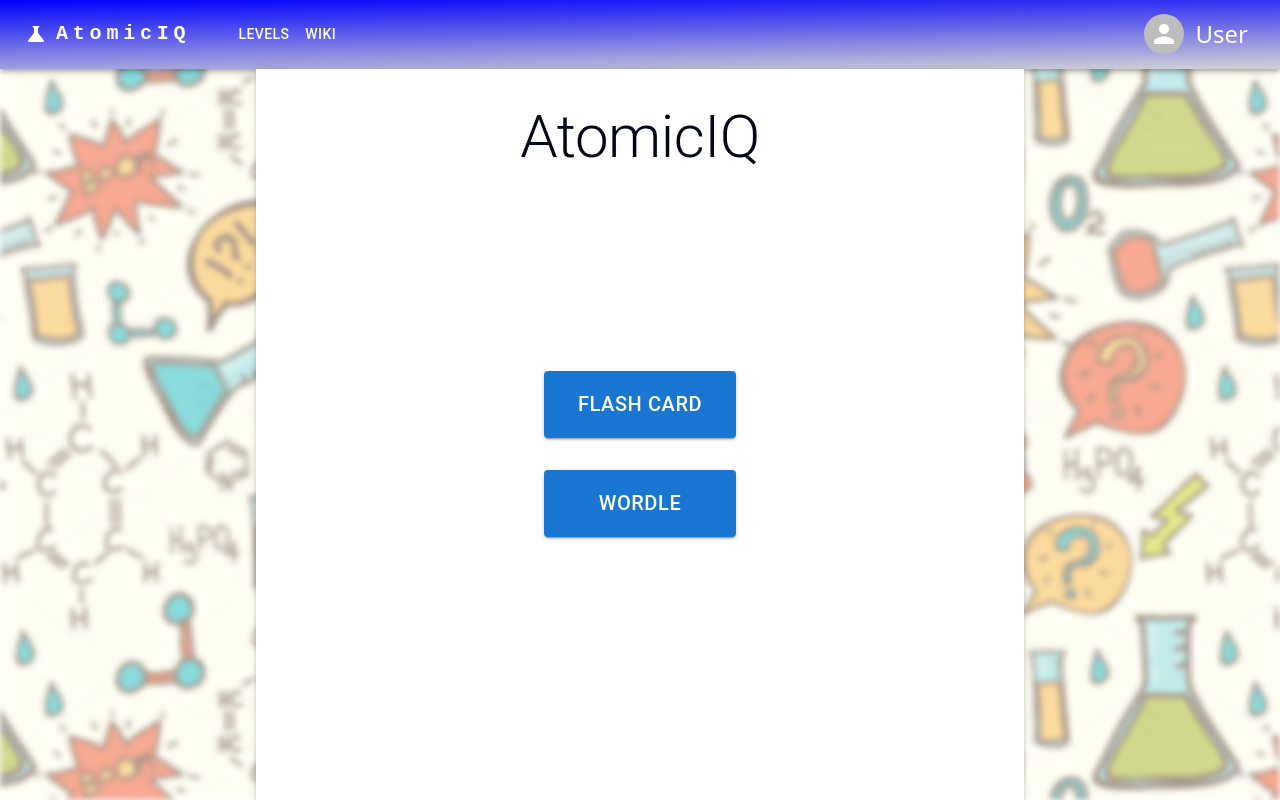
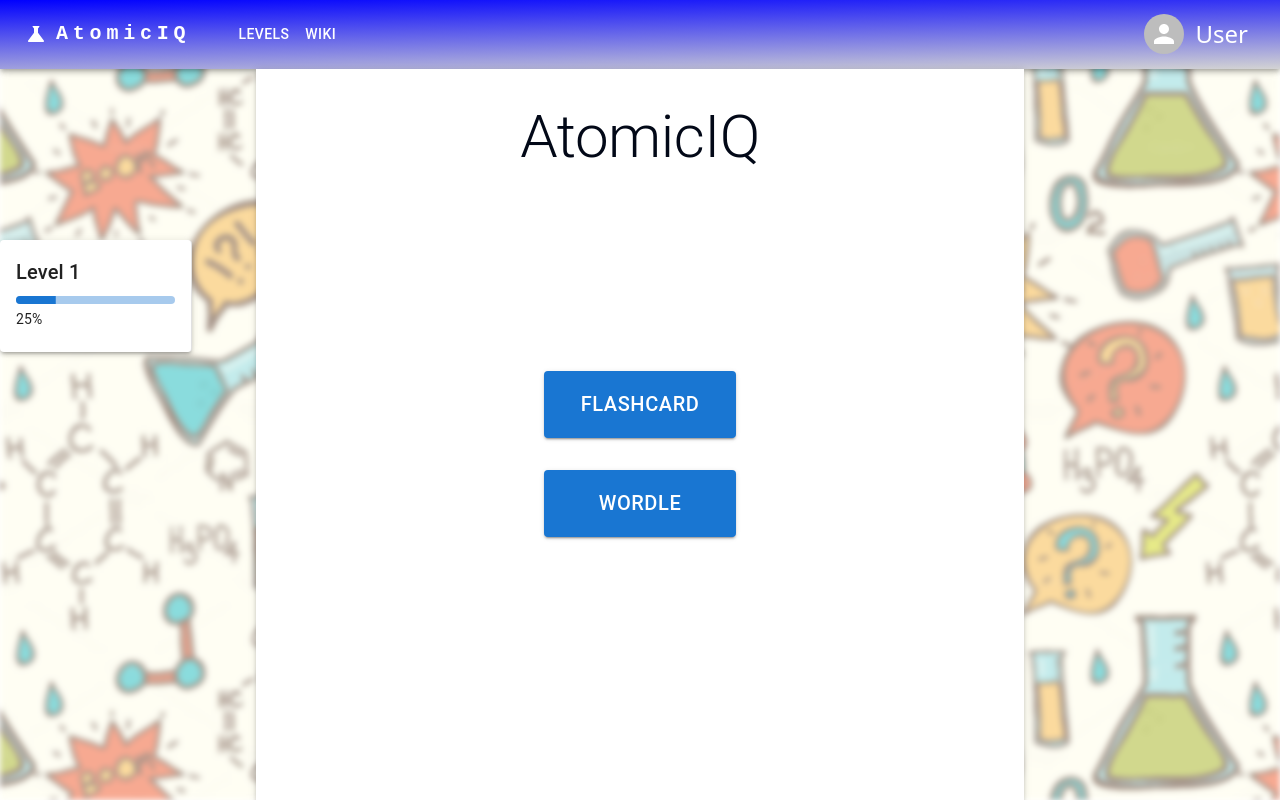
Before and after one commit to swu628/se701-project-React-AtomicIQ, a React (Vite) app in the folder Frontend/: page /home in a window 1280 px wide. Built offline with nearby package versions, Linux system fonts and the light colour scheme.

Commit message:
Feat: Add level sidebar to portrait pages

```diff
--- a/Frontend/src/Pages/Home.tsx
+++ b/Frontend/src/Pages/Home.tsx
@@ -1,9 +1,27 @@
-import { useEffect } from "react";
-import { Container, Typography, Button, Stack } from "@mui/material";
+import { useEffect, useState } from "react";
+import {
+  Container,
+  Typography,
+  Button,
+  Stack,
+  Drawer,
+  Divider,
+  LinearProgress,
+} from "@mui/material";
 import { Link } from "react-router-dom";
+import { UserSession } from "~/types/entities";
+import LevelSidebar from "~/components/LevelSidebar";
 
 export default function Home() {
+  const [userSession, setUserSession] = useState<UserSession | null>(null);
+
   useEffect(() => {
+    // Retrieve currently logged in user
+    const storedSession = localStorage.getItem("userSession");
+    if (storedSession) {
+      setUserSession(JSON.parse(storedSession) as UserSession);
+    }
+
     document.body.classList.add("backgroundImage");
     return () => {
       document.body.classList.remove("backgroundImage");
@@ -37,16 +55,27 @@ export default function Home() {
   };
 
   return (
+    <>
+      <LevelSidebar
+        level={userSession?.level || 1}
+        progress={userSession?.progress || 25}
+      />
       <Container sx={containerStyles}>
         <Typography variant="h2">AtomicIQ</Typography>
-      <Stack display="flex" direction="column" flex={1} justifyContent="center">
+        <Stack
+          display="flex"
+          direction="column"
+          flex={1}
+          justifyContent="center"
+        >
           <Link to="/flashcard" style={{ textDecoration: "none" }}>
-          <Button sx={buttonStyles}>Flash Card</Button>
+            <Button sx={buttonStyles}>FlashCard</Button>
           </Link>
           <Link to="/wordle" style={{ textDecoration: "none" }}>
             <Button sx={buttonStyles}>Wordle</Button>
           </Link>
         </Stack>
       </Container>
+    </>
   );
 }
--- a/Frontend/src/Pages/Levels.tsx
+++ b/Frontend/src/Pages/Levels.tsx
@@ -13,14 +13,23 @@ import { LevelThree } from "~/components/Levels/LevelThree";
 import { MoreLevels } from "~/components/Levels/MoreLevels";
 import { useState, useEffect } from "react";
 import { Container, Typography, Button } from "@mui/material";
+import { UserSession } from "~/types/entities";
+import LevelSidebar from "~/components/LevelSidebar";
 
 export default function Levels() {
   const [isLevelOneVisible, setIsLevelOneVisible] = useState(false);
   const [isLevelTwoVisible, setIsLevelTwoVisible] = useState(false);
   const [isLevelThreeVisible, setIsLevelThreeVisible] = useState(false);
   const [isMoreLevelsVisible, setIsMoreLevelsVisible] = useState(false);
+  const [userSession, setUserSession] = useState<UserSession | null>(null);
 
   useEffect(() => {
+    // Retrieve currently logged in user
+    const storedSession = localStorage.getItem("userSession");
+    if (storedSession) {
+      setUserSession(JSON.parse(storedSession) as UserSession);
+    }
+
     document.body.classList.add("backgroundImage");
     return () => {
       document.body.classList.remove("backgroundImage");
@@ -70,6 +79,11 @@ export default function Levels() {
   }
 
   return (
+    <>
+      <LevelSidebar
+        level={userSession?.level || 1}
+        progress={userSession?.progress || 25}
+      />
       <Container sx={containerStyles}>
         <Typography
           variant="h2"
@@ -186,5 +200,6 @@ export default function Levels() {
           />
         )}
       </Container>
+    </>
   );
 }
--- a/Frontend/src/Pages/Signup.tsx
+++ b/Frontend/src/Pages/Signup.tsx
@@ -34,6 +34,8 @@ function Signup() {
       username: username,
       password: password,
       badges: [0],
+      level: 1,
+      progress: 0,
     };
 
     localStorage.setItem("userSession", JSON.stringify(userSession));
--- /dev/null
+++ b/Frontend/src/components/LevelSidebar.tsx
@@ -0,0 +1,41 @@
+import { Drawer, LinearProgress, Typography } from "@mui/material";
+
+interface LevelSidebarProps {
+  level: number;
+  progress: number;
+}
+
+export default function LevelSidebar({ level, progress }: LevelSidebarProps) {
+  return (
+    <Drawer
+      variant="permanent"
+      anchor="left"
+      PaperProps={{
+        elevation: 3,
+        square: false,
+        sx: {
+          width: "15vw",
+          height: "7rem",
+          top: "30vh",
+          padding: "1rem",
+          boxSizing: "border-box",
+        },
+      }}
+      sx={{
+        flexShrink: 0,
+      }}
+    >
+      <Typography variant="h6" mb="0.5rem">
+        Level {level}
+      </Typography>
+      <LinearProgress
+        variant="determinate"
+        value={progress}
+        sx={{ height: "0.5rem", borderRadius: 1 }}
+      />
+      <Typography variant="body2" mt="5px">{`${Math.round(
+        progress
+      )}%`}</Typography>
+    </Drawer>
+  );
+}
--- a/Frontend/src/components/Profile/Levels.tsx
+++ b/Frontend/src/components/Profile/Levels.tsx
@@ -1,4 +1,5 @@
 import { Box, LinearProgress, Stack, Typography } from "@mui/material";
+import LevelSidebar from "../LevelSidebar";
 
 interface LevelsProps {
   level: number;
@@ -7,11 +8,19 @@ interface LevelsProps {
 
 export default function Levels({ level, progress }: LevelsProps) {
   return (
+    <>
+      <LevelSidebar
+        level={userSession?.level || 1}
+        progress={userSession?.progress || 25}
+      />
       <Stack direction="column">
         <Typography variant="h5" sx={{ marginLeft: "1rem" }}>
           Level {level}
         </Typography>
-      <Box m="0.5rem 0 0.5rem 0" sx={{ display: "flex", alignItems: "center" }}>
+        <Box
+          m="0.5rem 0 0.5rem 0"
+          sx={{ display: "flex", alignItems: "center" }}
+        >
           <Box sx={{ width: "100%", mr: 1 }}>
             <LinearProgress
               variant="determinate"
@@ -20,9 +29,12 @@ export default function Levels({ level, progress }: LevelsProps) {
             />
           </Box>
           <Box sx={{ minWidth: 35 }}>
-          <Typography variant="body2">{`${Math.round(progress)}%`}</Typography>
+            <Typography variant="body2">{`${Math.round(
+              progress
+            )}%`}</Typography>
           </Box>
         </Box>
       </Stack>
+    </>
   );
 }
--- a/Frontend/src/types/entities.ts
+++ b/Frontend/src/types/entities.ts
@@ -9,4 +9,6 @@ export interface UserSession {
   username: string;
   password: string;
   badges: number[];
+  level: number;
+  progress: number;
 }
```
Lines whose indentation alone changed are shown as unchanged.
